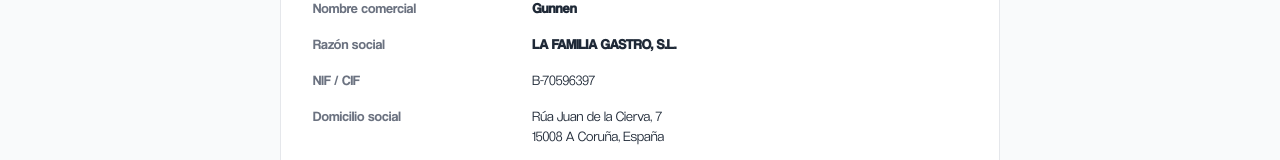
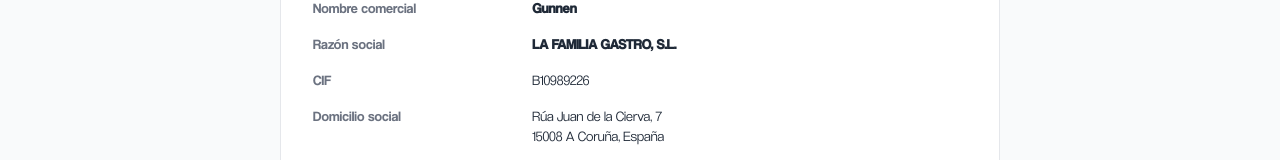
Before and after one commit to Joaquin275/web_gunnen_new, a Next.js app: page /datos-fiscales in a window 1280 px wide. Shown: the part 344-504 px from the top of the page. Built offline with nearby package versions, Linux system fonts and the light colour scheme.

Commit message:
fix: correct CIF to B10989226 (La Familia Gastro S.L.)

```diff
--- a/app/datos-fiscales/page.tsx
+++ b/app/datos-fiscales/page.tsx
@@ -34,8 +34,8 @@
                 <dd className="sm:col-span-2 text-gray-800 font-semibold">LA FAMILIA GASTRO, S.L.</dd>
               </div>
               <div className="grid grid-cols-1 sm:grid-cols-3 gap-1">
-                <dt className="text-gray-500 font-medium">NIF / CIF</dt>
-                <dd className="sm:col-span-2 text-gray-800">B-70596397</dd>
+                <dt className="text-gray-500 font-medium">CIF</dt>
+                <dd className="sm:col-span-2 text-gray-800">B10989226</dd>
               </div>
               <div className="grid grid-cols-1 sm:grid-cols-3 gap-1">
                 <dt className="text-gray-500 font-medium">Domicilio social</dt>
--- a/app/politica-devolucion/page.tsx
+++ b/app/politica-devolucion/page.tsx
@@ -23,7 +23,7 @@
             <p>
               Esta política es aplicable a todos los servicios contratados a través de{" "}
               <strong>web-gunnen-new.vercel.app</strong> y <strong>gunnen.es</strong>, gestionados por{" "}
-              <strong>LA FAMILIA GASTRO, S.L.</strong> (NIF B-70596397), titular de la marca Gunnen,
+              <strong>LA FAMILIA GASTRO, S.L.</strong> (CIF B10989226), titular de la marca Gunnen,
               con domicilio en Rúa Juan de la Cierva, 7 — 15008 A Coruña.
             </p>
           </div>
--- a/components/giftcards/GiftCardForm.tsx
+++ b/components/giftcards/GiftCardForm.tsx
@@ -152,7 +152,7 @@
           <a href="/terminos" target="_blank" className="text-primary underline">términos y condiciones</a>{" "}
           y has consultado los{" "}
           <a href="/datos-fiscales" target="_blank" className="text-primary underline">datos fiscales del comercio</a>{" "}
-          (LA FAMILIA GASTRO, S.L. · NIF B-70596397).
+          (LA FAMILIA GASTRO, S.L. · CIF B10989226).
         </div>
 
         {error && (
```
